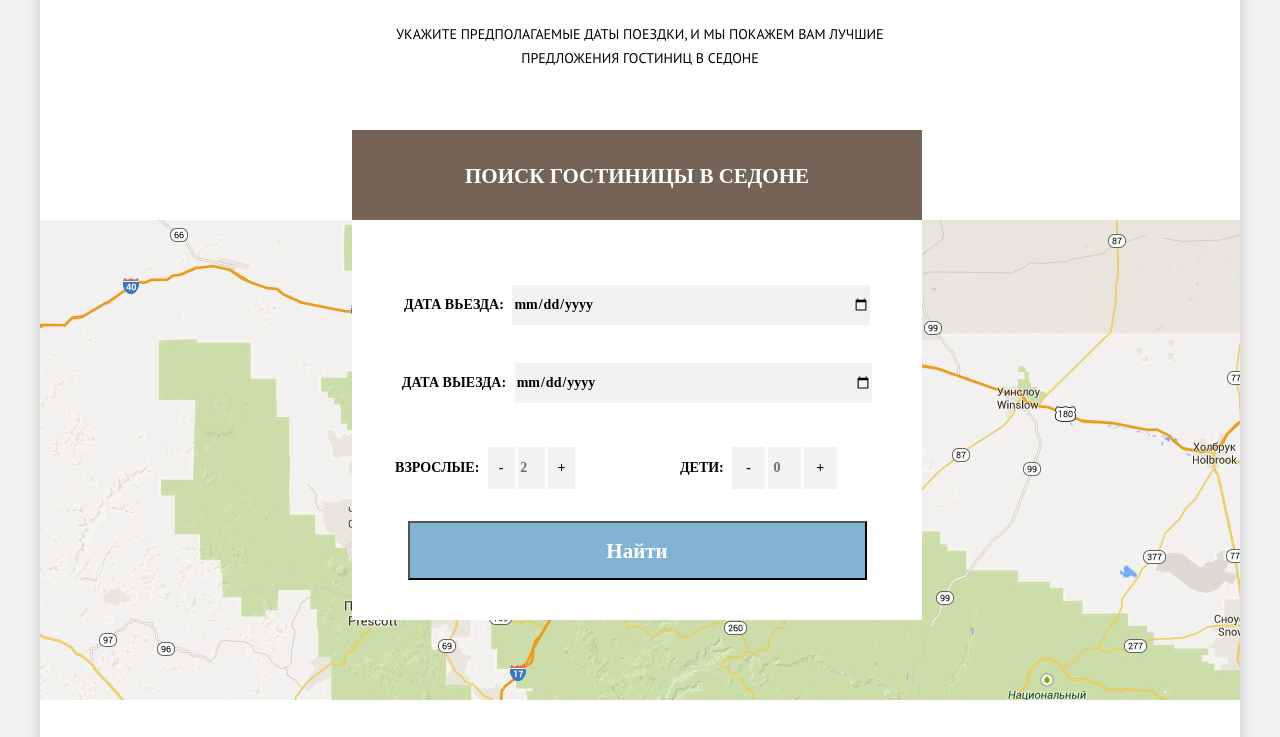
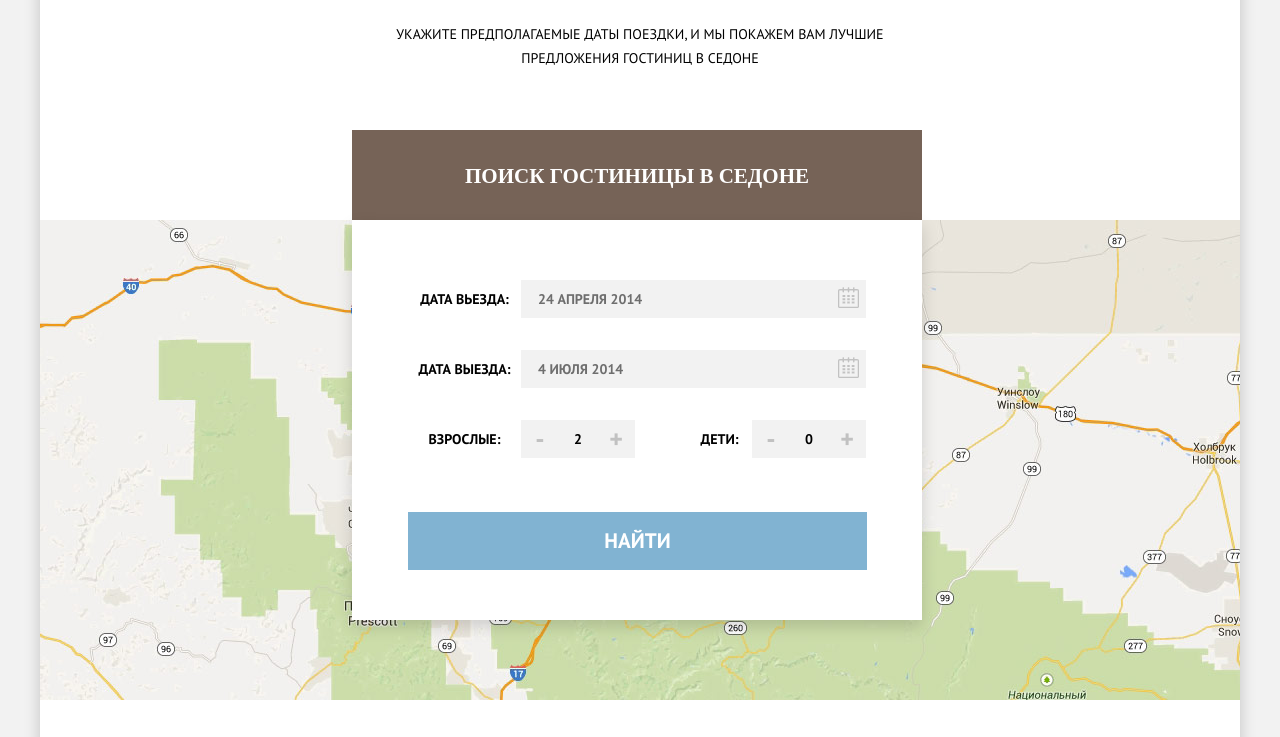
Before and after one commit to golubevd/157002-sedona, a plain HTML site: page index.html in a window 1280 px wide. Shown: the part 2007-2744 px from the top of the page. Drawn offline with Linux system fonts and the light colour scheme.

Commit message:
Исправления + форма
Поправил верстку по замечаниям. Плюс доверстал форму на главной
странице.

```diff
--- a/css/style.css
+++ b/css/style.css
@@ -38,52 +38,60 @@ body {
 }
 
 .main-header ul {
-    margin: 0;
-    padding: 0;
     list-style: none;
     font-size: 0;
-    text-align: center;
+    background: #fff;
+    padding: 0;
+    margin: 0;
 }
 
-.main-header li {
+.main-header ul li {
     display: inline-block;
     width: 240px;
     height: 55px;
-    font-size: 14px;
-    line-height: 26px;
-    font-weight: 700;
+    font: 700 14px/3.93 "PT Sans", sans-serif;
+    text-align: center;
     vertical-align:top;
 }
 
-.main-header a {
-    display: block;
-    color: #000000;
+.main-header ul a {
+    position: relative;
+    color: #000;
     text-decoration: none;
 }
 
-.main-header a:hover {
+.main-header ul a:hover {
     color: #81b3d2;
 }
 
-.main-header a:active {
+.main-header ul a:active {
     color: #766357;
     opacity: 0.3;
 }
 
-.main-navigation .active-menu {
+.main-header ul a.top-logo:active {
+    opacity: 1;
+}
+
+.main-header .active-menu {
     font-size: 14px;
     line-height: 26px;
     font-weight: bold;
     color: #766357;
 }
 
-.main-navigation .active-menu:hover {
+.main-header .active-menu:hover {
     color: #604e43;
 }
 
-.main-navigation .active-menu:active {
+.main-header .active-menu:active {
     color: #766357;
     opacity: 0.3;
+}
+
+.main-header img {
+    position: relative;
+    z-index: 1000;
 }
 
 .index-logo {
@@ -322,6 +330,7 @@ body {
 
 .search-box {
     width: 576px;
+    height: 752px;
     margin-left: auto;
     margin-right: auto;
     padding-top: 60px;
@@ -345,96 +354,192 @@ body {
     color: #000000;
 }
 
+ /*-----------Форма поиска------------------*/
+
 .appointment-form {
-    width: 570px;
+    width: 514px;
     min-height: 340px;
     padding-top: 60px;
+    padding-left: 56px;
     background: #ffffff;
     text-align: center;
     margin-bottom: 80px;
+    box-shadow: 0 7px 15px 0 rgba(0,0,0,.15);
 }
 
-fieldset {
+.appointment-form input {
+    margin: 0;
+    padding: 0;
     border: 0;
 }
 
-label {
-    display: inline-block;
-    text-align: left;
-    margin-bottom: 30px;
-    margin-right: 5px;
+.appointment-form label {
+    margin: 0;
+    padding: 0;
+    border: 0;
 }
 
-.appointment-form .man {
-     float: left;
-     width: 227px;
-     margin: 0;
+.appointment-form legend {
+    margin: 0;
+    padding: 0;
+    border: 0;
 }
 
-input[type="number"] {
-    width: 10%;
-    text-align: center;
-    font-weight: bold;
-    background: #f2f2f2;
+.appointment-form fieldset {
+    margin: 0;
+    padding: 0;
     border: 0;
-    min-height: 40px;
 }
 
-input[type="btn-minus"] {
-    width: 10%;
-    text-align: center;
-    font-weight: bold;
-    background: #f2f2f2;
-    border: 0;
-    min-height: 40px;
+.appointment-form fieldset {
+    margin: 0 0 10px;
+    position: relative;
 }
 
-input[type="btn-plus"] {
-    width: 10%;
-    text-align: center;
-    font-weight: bold;
-    background: #f2f2f2;
-    border: 0;
-    min-height: 40px;
+.appointment-form input,
+.appointment-form label {
+    display: block;
+    outline: 0;
+    float: left;
+    font: 700 14px/1.5 "PT Sans", sans-serif;
+    color: #000000;
+    text-transform: uppercase;
+    cursor: pointer;
 }
 
-input[type="date"] {
-    width: 65%;
-    font-weight: bold;
-    background: #f2f2f2;
-    border: 0;
-    min-height: 40px;
+.appointment-form label {
+    width: 113px;
+    height: 38px;
+    line-height: 38px;
 }
 
-input[type="date"]:hover,
-input[type="number"]:hover {
-    background: #ebebeb;
+.appointment-form input {
+    height: 34px;
+    background: #f2f2f2;
+    border: 2px solid #f2f2f2;
+    line-height: 34px;
 }
 
-input[type="date"]:focus,
-input[type="number"]:focus {
-    background: #ffffff;
-    border: #e5e5e5 2px solid;
+.appointment-form input:hover {
+    background: #ebebeb;
+    border-color: #ebebeb;
 }
 
-.btn {
-    width: 459px;
-    height: 59px;
-    font-size: 30px;
-    line-height: 24px;
-    font-weight: bold;
-    background: #81b3d2;
-    color: #ffffff;
+.appointment-form [type="text"]:focus {
+    background: none;
+    border-color: #e5e5e5;
+}
+
+.chose-date input {
+    width: 296px;
+    padding: 0 30px 0 15px;
+}
+
+.chose-date::after {
+    position: relative;
+    width: 21px;
+    height: 22px;
+    margin: -11px 0 0;
+    background: url("../img/calendar.png") no-repeat 0 0;
+    right: -430px;
+    top: -32px;
+    cursor: pointer;
+    opacity: 1;
+}
+
+.chose-date:hover::after {
+    background-position: 0px -39px;
+}
+
+.chose-date:active::after {
+    background-position: 0px -77px;
+}
+
+.appointment-form input::-webkit-input-placeholder {
+    color: #000000;
+}
+
+.appointment-form input::-moz-placeholder {
+    color: #000000;
+}
+
+.appointment-form input:-moz-placeholder {
+    color: #000000;
+}
+
+.appointment-form input:-ms-input-placeholder {
+    color: #000000;
+}
+
+.man input,
+.child input {
+    width: 34px;
+    padding: 0;
     text-align: center;
 }
 
-.btn:hover {
-    background: #669ec0;
+.child label {
+    width: 65px;
+    margin: 0 0 0 52px;
 }
 
-.btn:active {
+.appointment-form .man,
+.appointment-form .child {
+    float: left;
+    width: 227px;
+    margin: 0;
+}
+
+.appointment-form .child {
+    width: 231px;
+}
+
+.appointment-form [type="button"] {
+    width: 38px;
+    height: 38px;
+    font-size: 26px;
+    color: #000000;
+    color: rgba(0,0,0,.2);
+    cursor: pointer;
+}
+
+.appointment-form [type="button"]:hover {
+    color: #000000;
+}
+
+.appointment-form [type="button"]:active {
+    color: #81b3d2;
+}
+
+.appointment-form .man-child {
+    margin: 0 0 54px;
+}
+
+.appointment-form [type="submit"] {
+    display: block;
+    width: 459px;
+    height: 58px;
+    float: none;
+    background: #81b3d2;
+    border: none;
+    color: #ffffff;
+    font-size: 21px;
+    line-height: 58px;
+    cursor: pointer;
+}
+
+.appointment-form [type="submit"]:hover {
+     background: #669ec0;
+     color: #ffffff;
+}
+
+.appointment-form [type="submit"]:active {
     background: #5496bd;
+    color: #ffffff;
+    color: rgba(255,255,255,.3);
 }
+
+ /*-----------Футер------------------*/
 
 .footer-box {
     min-height: 40px;
@@ -575,7 +680,7 @@ input[type="number"]:focus {
     line-height: 35px;
     margin-top: 30px;
     margin-left: 60px;
-    margin-right: 30px;
+    margin-right: 10px;
 }
 
 .day-cost {
@@ -715,7 +820,7 @@ input[type="number"]:focus {
     margin-top: 23px;
 }
 
-.fond-title {
+.found-title {
    font-size: 12px;
    line-height: 18px;
 }
--- a/index.html
+++ b/index.html
@@ -12,9 +12,9 @@
           <header class="main-header">
               <nav class="main-navigation">
                   <ul>
-                      <li><a href="#" class="active-menu">Информация</a></li>
+                      <li><a href="#">Информация</a></li>
                       <li><a href="#">Фото и Видео</a></li>
-                      <li><a href="index.html"><img class="top-logo" src="img/top-logo.png" width="138" height="70" alt="City of Sedona"></a></li>
+                      <li><a href="index.html" class="top-logo"><img  src="img/top-logo.png" width="138" height="70" alt="City of Sedona"></a></li>
                       <li><a href="#">Карта штата</a></li>
                       <li><a href="catalog.html">Гостиницы</a></li>
                   </ul>
@@ -100,30 +100,30 @@
                     <div class="form-title clearfix">
                         <h2>Поиск гостиницы в Седоне</h2>
                     </div>
-                    <form class="appointment-form" action="https://echo.htmlacademy.ru" method="post">
-                        <fieldset class="clearfix">
+                    <form class="appointment-form" action="https://echo.htmlacademy.ru" method="get">
+                        <fieldset title="Укажите дату вьезда" class="clearfix chose-date">
                             <label for="date-in">Дата вьезда:</label>
-                            <input type="date" name="date-in" value="" placeholder="24 апреля 2016">
+                            <input type="text" name="date-in" placeholder="24 апреля 2014" required>
                         </fieldset>
-                        <fieldset class="clearfix">
+                        <fieldset title="Укажите дату вьезда" class="clearfix chose-date">
                             <label for="date-out">Дата выезда:</label>
-                            <input type="date" name="date-out" value="" placeholder="4 июля 2016">
+                            <input type="text" name="date-out"  placeholder="4 июля 2014" required>
                         </fieldset>
-                        <fieldset class="cearfix">
+                        <fieldset class="cearfix man-child">
                             <fieldset class="man">
                                 <label for="man-in">Взрослые:</label>
-                                <input type="btn-minus" value="-" id="man-remove" name="man-remove">
-                                <input type="number" name="man-in" value="" placeholder="2">
-                                <input type="btn-plus" value="+" id="man-add" name="man-add">
+                                <input type="button" value="-" id="man-remove" name="man-remove">
+                                <input type="text" id="man-in" value="2">
+                                <input type="button" value="+" id="man-add" name="man-add">
                             </fieldset>
                             <fieldset class="child">
                                 <label for="child-in">Дети:</label>
-                                <input type="btn-minus" value="-" id="man-remove" name="man-remove">
-                                <input type="number" name="child-in" value="" placeholder="0">
-                                <input type="btn-plus" value="+" id="man-add" name="man-add">
+                                <input type="button" value="-" id="child-remove" name="child-remove">
+                                <input type="text" id="child-in" value="0">
+                                <input type="button" value="+" id="child-add" name="child-add">
                             </fieldset>
-                            <button class="btn" type="submit">Найти</button>
-                      </fieldset>
+                       </fieldset>
+                        <input type="submit" name="button-search" value="Найти">
                     </form>
                 </div>
             </div>
```
Also changed, not shown: catalog.html (+6 -4 lines), img/calendar.png (added).
